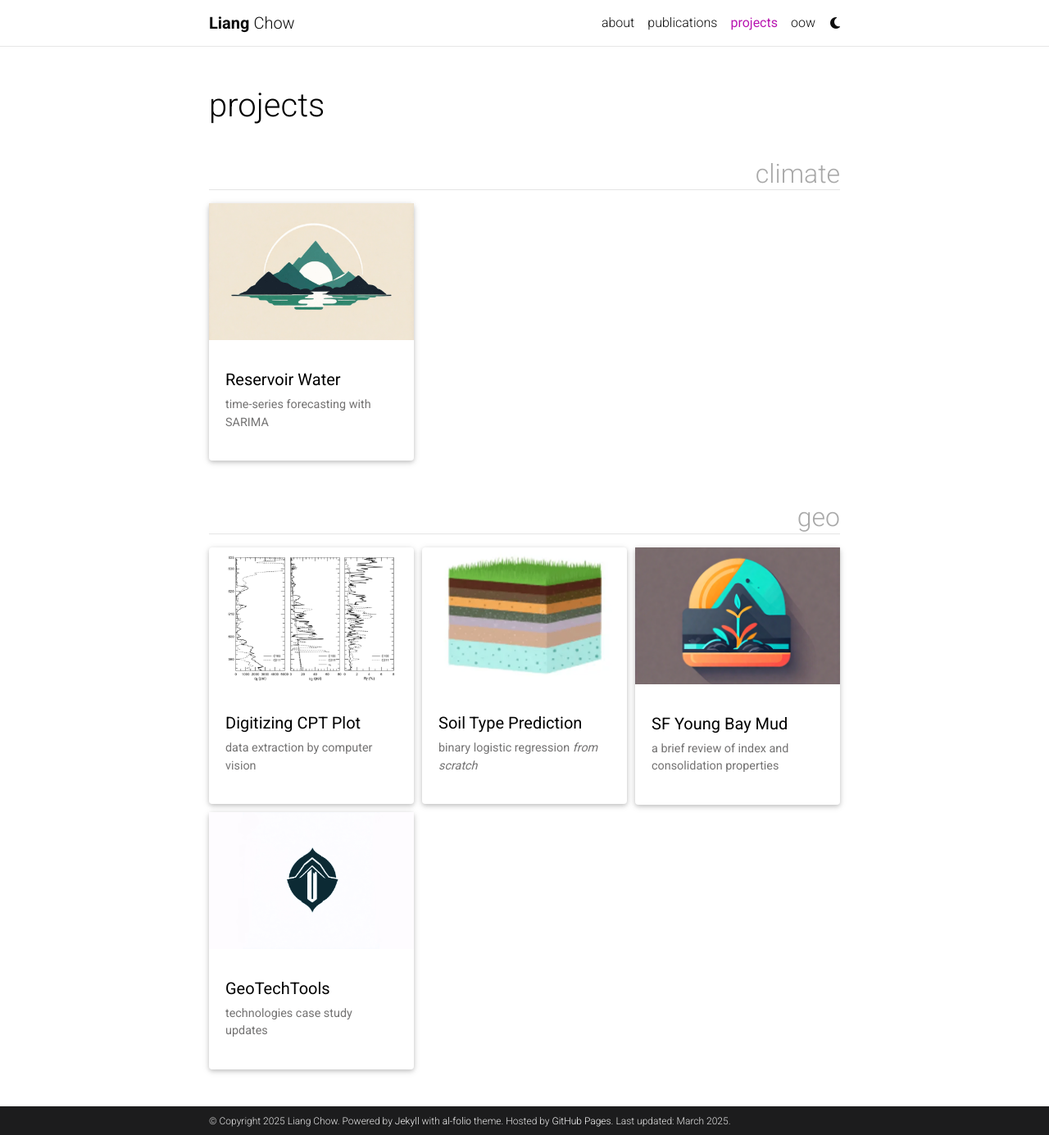
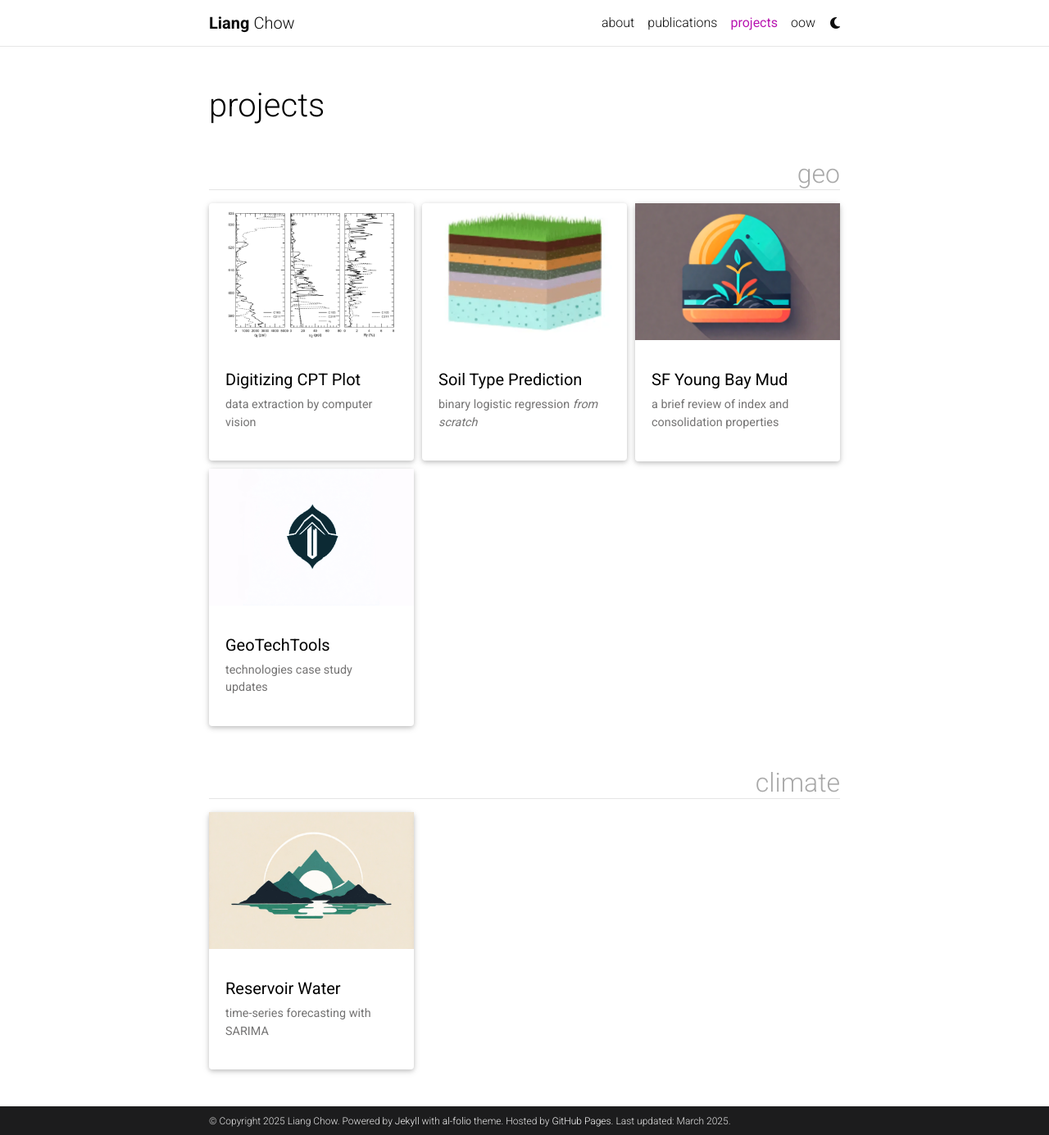
Before and after one commit to liangchow/liangchow.github.io, a Jekyll site: the page built from _pages/projects.md, in a window 1280 px wide and 1385 px high. Shown: the whole window at 82% size. Built offline with Jekyll 4.4.1, drawn with Linux system fonts in a browser that asks for light colours; comment, search, counter and statistics services are not loaded; a style sheet for code colours, icons or effects is not loaded.

```diff
--- a/_pages/projects.md
+++ b/_pages/projects.md
@@ -5,7 +5,7 @@ permalink: /projects/
 description:
 nav: true
 nav_order: 2
-display_categories: [climate, geo]
+display_categories: [geo, climate]
 horizontal: false
 ---
 
```
